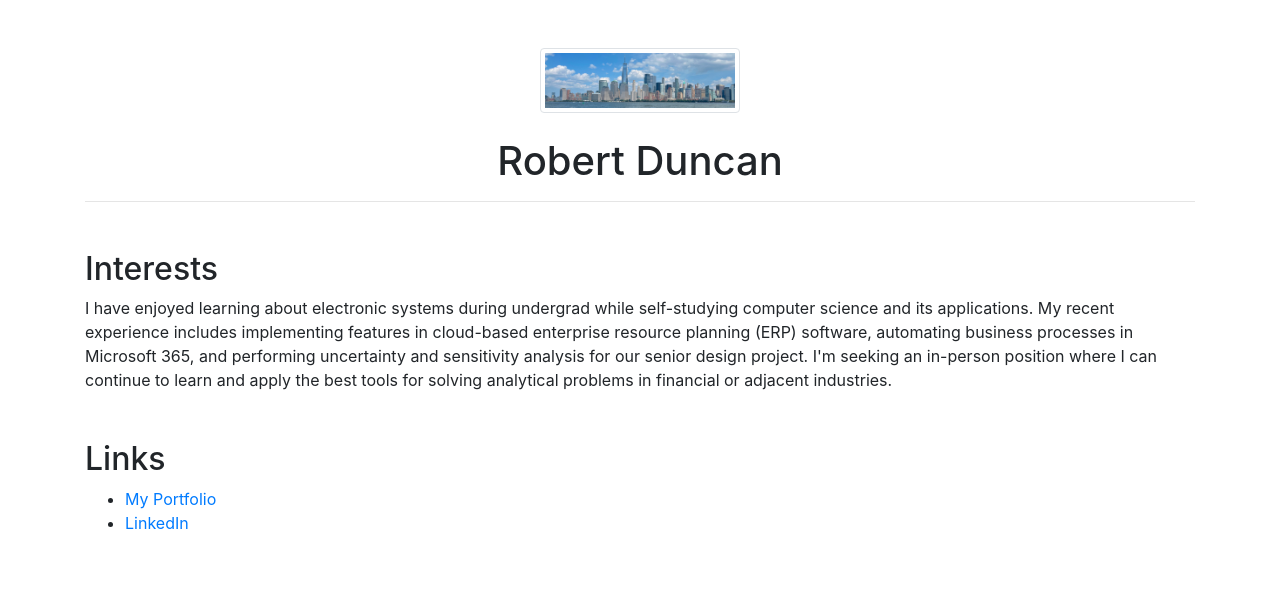
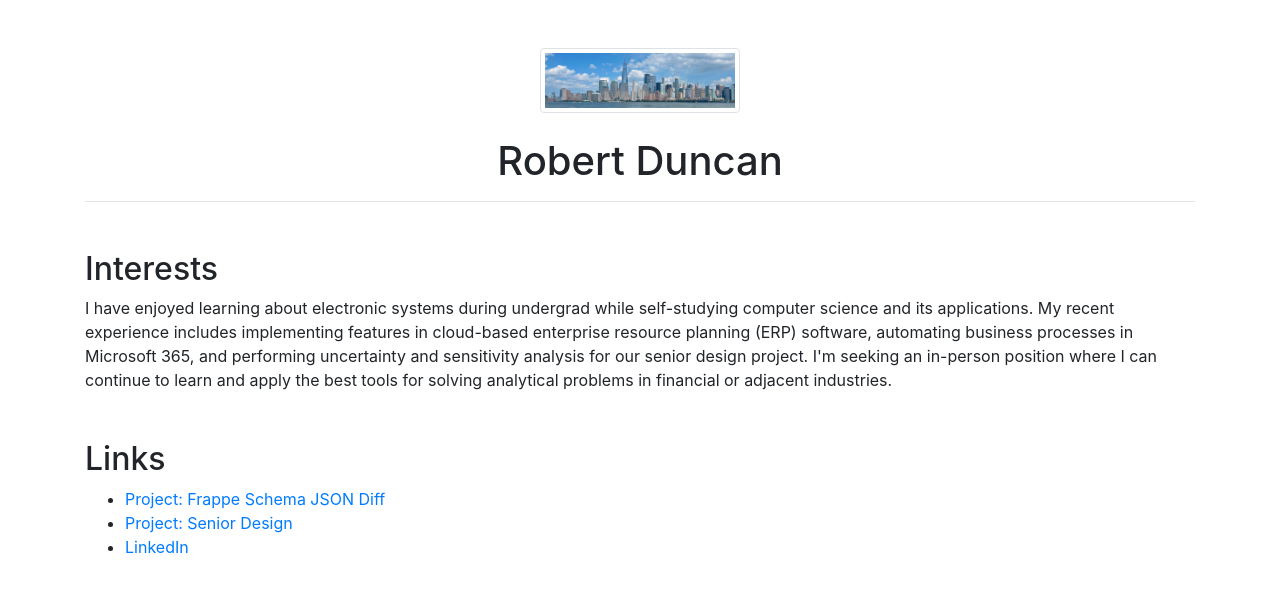
Before and after one commit to robproject/home, a plain HTML site: page index.html in a window 1280 px wide. Drawn offline with nearby package versions, Linux system fonts and the light colour scheme.

Commit message:
chore: update links

```diff
--- a/index.html
+++ b/index.html
@@ -32,7 +32,8 @@
     <div class="my-5">
         <h2>Links</h2>
         <ul>
-            <li><a href="https://github.com/robproject">My Portfolio</a></li>
+            <li><a href="https://github.com/robproject/fsjd">Project: Frappe Schema JSON Diff</a></li>
+            <li><a href="https://github.com/robproject/lre-sendes">Project: Senior Design</a></li>
             <li><a href="https://linkedin.com/in/rodun">LinkedIn</a></li>
         </ul>
     </div>
```
